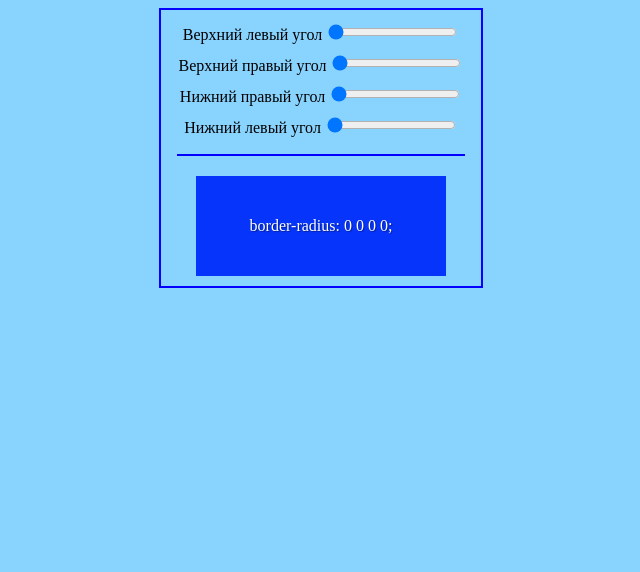
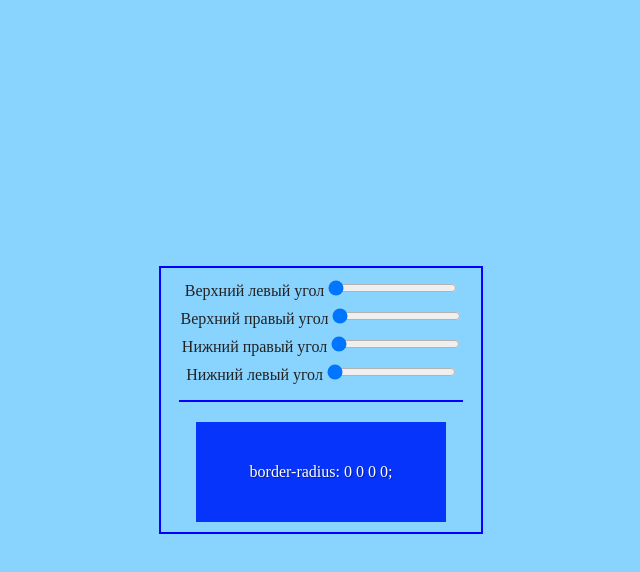
Before and after one commit to M1nt1k/boderRadiusCalculatorJS, a plain HTML site: page index.html in a window 1280 px wide. Shown: the whole page, without its empty margins (319-959 px from the left). Drawn offline with Linux system fonts and the light colour scheme.

Commit message:
Update style.css

```diff
--- a/css/style.css
+++ b/css/style.css
@@ -1,8 +1,12 @@
+@import 'reset.css';
+/* reset standart css styles */
+
 body {
     display: flex;
     align-items: center;
     justify-content: center;
     background: #56c1ffb2;
+    height: 100vh;
 }
 
 p {
```
